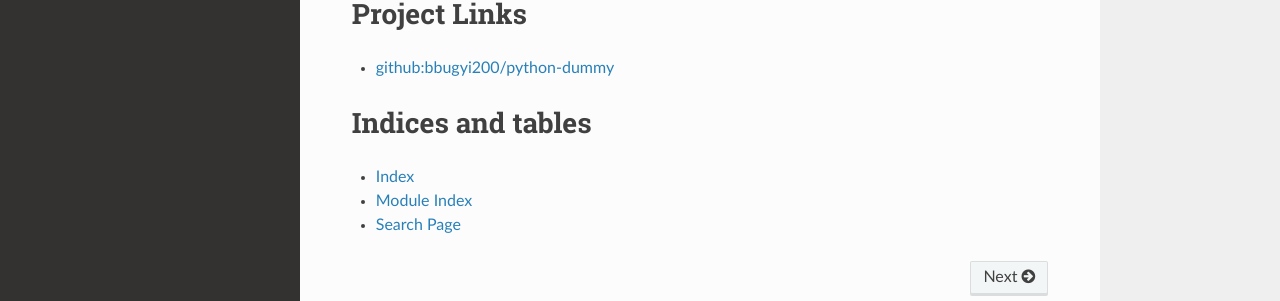
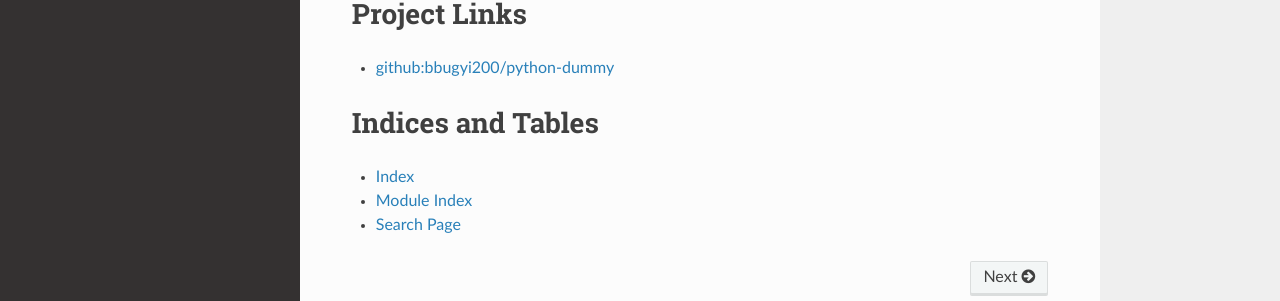
Before and after one commit to bbugyi200/python-dummy, a Sphinx documentation site: the page built from docs/source/index.rst, in a window 1280 px wide. Shown: the part 417-718 px from the top of the page. Built offline with Sphinx 7.4.7 and the Read the Docs theme 2.0.0, drawn with Linux system fonts in a browser that asks for light colours.

Commit message:
Update cc

```diff
--- a/docs/source/index.rst
+++ b/docs/source/index.rst
@@ -16,7 +16,7 @@ Project Links
 
 - `github:bbugyi200/python-dummy <https://github.com/bbugyi200/python-dummy>`_
 
-Indices and tables
+Indices and Tables
 ==================
 
 * :ref:`genindex`
--- a/setup.py
+++ b/setup.py
@@ -42,7 +42,6 @@ setup(
         "Programming Language :: Python :: 3.7",
         "Programming Language :: Python :: 3.8",
         "Programming Language :: Python :: 3.9",
-        "Programming Language :: Python :: 3.10",
     ],
     description=DESCRIPTION,
     entry_points={
```
Also changed, not shown: README.md (+1 -0 lines), .cruft.json.
